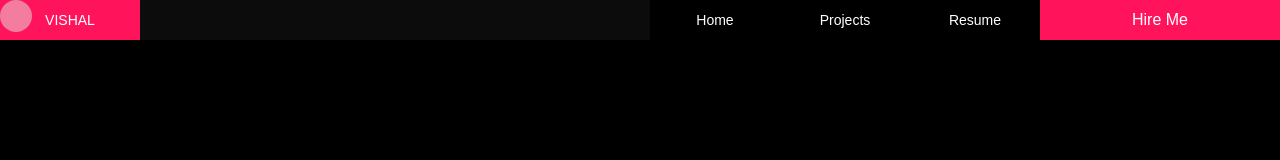
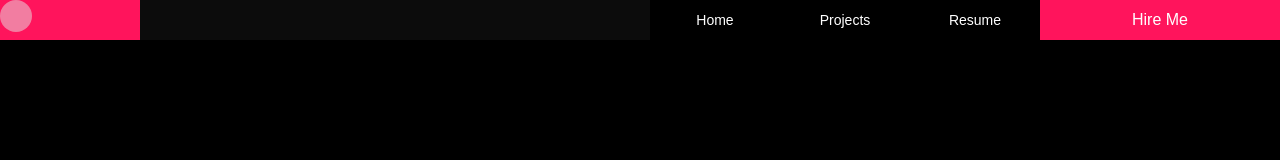
Before and after one commit to rickievishal/vishal-sportfolio, a Next.js app: page / in a window 1280 px wide. Shown: the top 160 px of the page. Built offline with nearby package versions, Linux system fonts and the light colour scheme.

Commit message:
added lenis smooth scroll

```diff
--- a/src/app/page.tsx
+++ b/src/app/page.tsx
@@ -170,8 +170,9 @@ export default function Home() {
       <nav className="w-full flex flex-row h-[40px] sticky top-0 right-0 border-b-[0px] border-[#FF145C] elegant bg-[#0C0C0C]">
         <ul className="h-full ">
           <li className="w-[70px] lg:w-[140px] text-sm h-full bg-[#FF145C] flex justify-center items-center text-white elegant">
-            VISHAL
+
           </li>
+
         </ul>
         <ul className="w-full h-full flex flex-row justify-end items-center hidden lg:flex">
           <li className="w-[130px] h-full text-md bg-[#000000] flex justify-center items-center">
```
